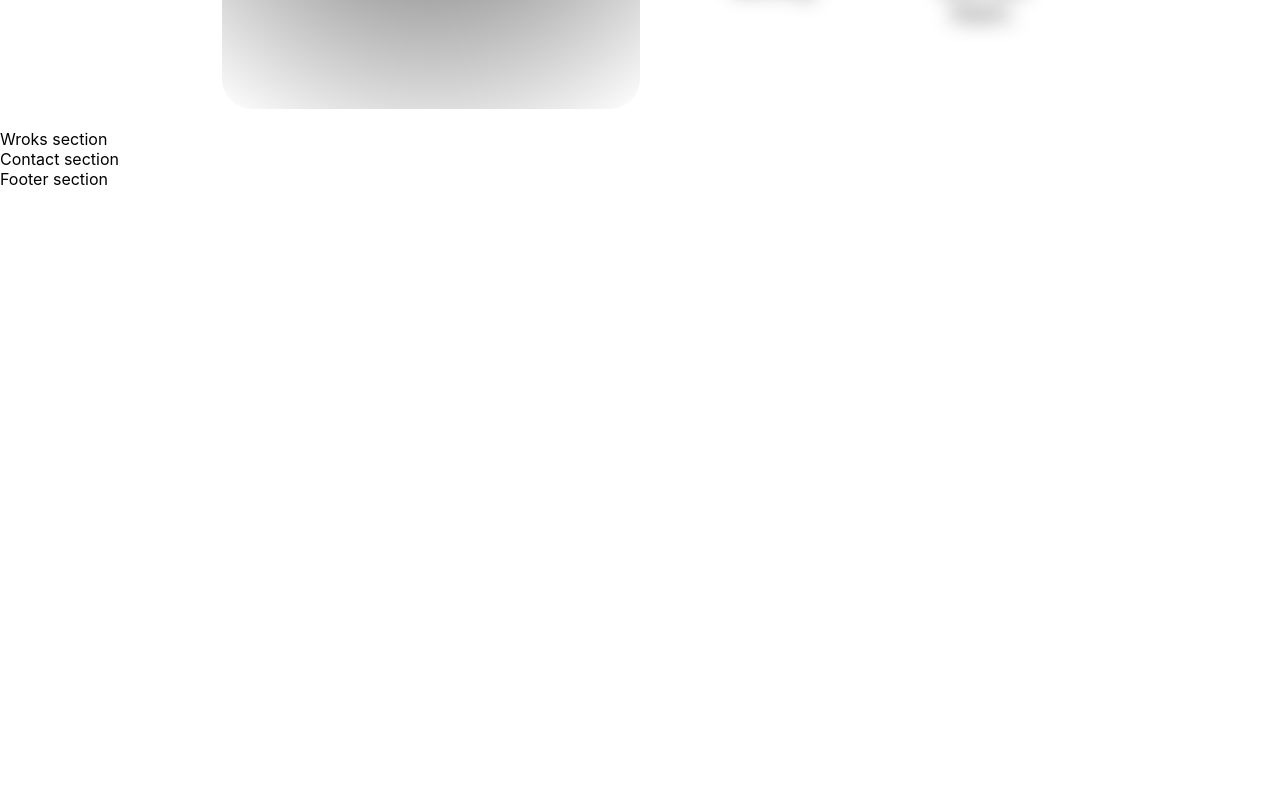
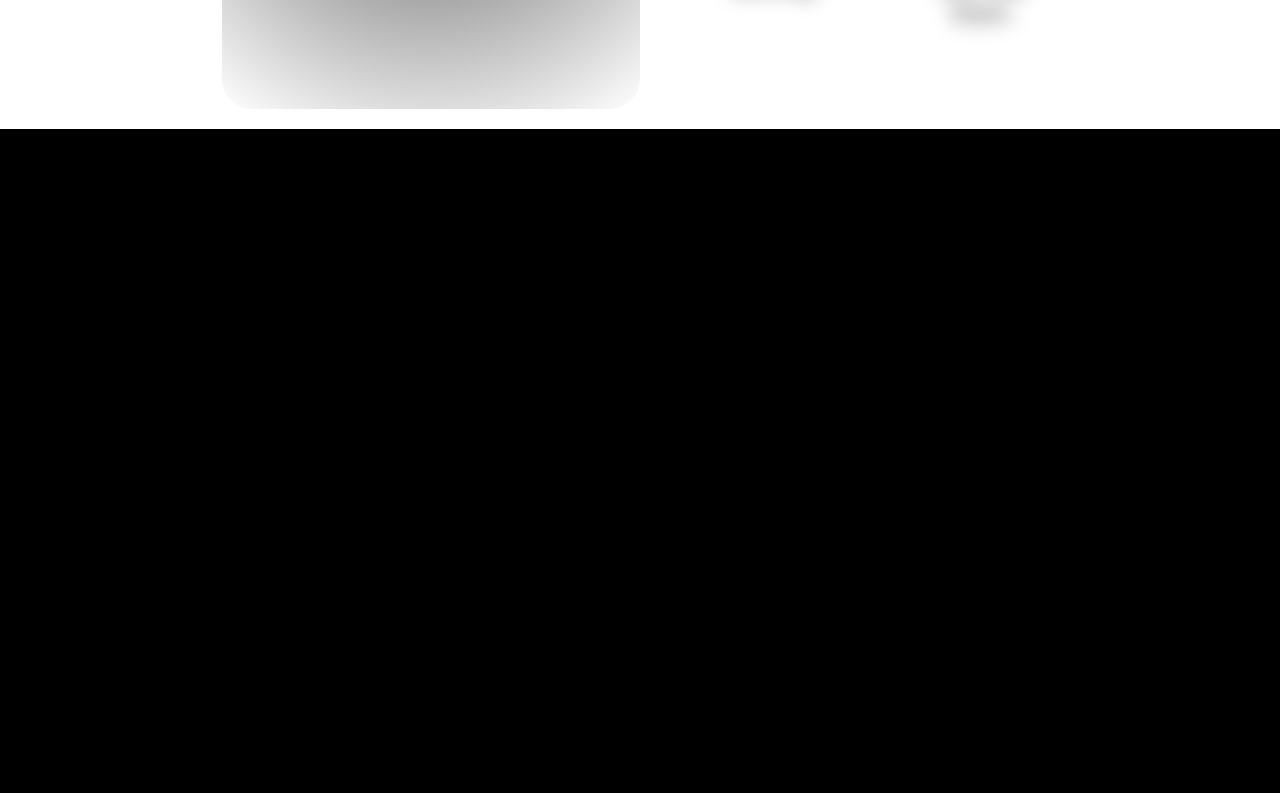
Before and after one commit to AlisherSrc/portfolio-website, a React (Vite) app: page / in a window 1280 px wide. Shown: the part 927-1720 px from the top of the page. Before the commit the page ends 1116 px from the top, so only its background shows below. Built offline with nearby package versions, Linux system fonts and the light colour scheme.

Commit message:
Refactored the Works section and set up init struc
In this commit:

Created a "data" folder to store all projects and slides

Added the "Projects" module to manage projects

Commented out the burger-menu icon in the navbar as it is currently
redundant and not in use

```diff
--- a/src/App.css
+++ b/src/App.css
@@ -0,0 +1,4 @@
+.App{
+    scroll-snap-type: y mandatory;
+    scroll-behavior: smooth;
+}
--- a/src/components/navbar/Navbar.tsx
+++ b/src/components/navbar/Navbar.tsx
@@ -8,9 +8,9 @@ const Navbar = () => {
             <div className="navbar-icon">
                 <a>AlisherSk</a>
             </div>
-            <div className="navbar-burger__menu">
+            {/* <div className="navbar-burger__menu">
                 <img src={burger_menu}  alt='menu'/>
-            </div>
+            </div> */}
         </div>
     )
 }
--- /dev/null
+++ b/src/components/project/Project.tsx
@@ -0,0 +1,15 @@
+import React from "react";
+
+interface Props{
+
+}
+
+const Project = () => {
+    return (
+        <div>
+            Project
+        </div>
+    )
+}
+
+export default Project;
--- a/src/containers/Scroller-section/Scroller-section.tsx
+++ b/src/containers/Scroller-section/Scroller-section.tsx
@@ -2,28 +2,10 @@ import React from "react";
 import './scroller-section.scss'
 import Slider from "../../components/slider/Slider";
 import { SliderImage } from "../../modules/slider";
-
+import slides from "../../data/slides";
 
 
 const ScrollerSection = () => {
-    const slides : SliderImage[] = [
-        {
-            title: "Responsive and Compatible",
-            description: "Design and develop websites that work seamlessly across all devices and browsers.",
-            backgroundImage: "https://images.unsplash.com/photo-1643930493431-472102e838fd?ixlib=rb-4.0.3&ixid=MnwxMjA3fDB8MHxwaG90by1wYWdlfHx8fGVufDB8fHx8&auto=format&fit=crop&w=1170&q=80"
-
-        },
-        {
-            title: "SEO optimized",
-            description: "Websites that are optimized for search engines to improve their visibility and ranking.",
-            backgroundImage: "https://images.unsplash.com/photo-1657812160299-6b656decd5b1?ixlib=rb-4.0.3&ixid=MnwxMjA3fDB8MHxwaG90by1wYWdlfHx8fGVufDB8fHx8&auto=format&fit=crop&w=1167&q=80"
-        },
-        {
-            title: "Accessable for everyone",
-            description: "Websites with accessibility in mind to ensure that everyone can access and use them.",
-            backgroundImage: "https://images.unsplash.com/photo-1625490939776-17cef70ec079?ixlib=rb-4.0.3&ixid=MnwxMjA3fDB8MHxwaG90by1wYWdlfHx8fGVufDB8fHx8&auto=format&fit=crop&w=880&q=80"
-        },
-    ]
 
     return (
         <section className="scroller-section">
--- a/src/containers/Works-section/Works-section.tsx
+++ b/src/containers/Works-section/Works-section.tsx
@@ -1,9 +1,25 @@
 import React from "react";
+import './works-section.scss'
+import projects from "../../data/projects";
+import Project from "../../components/project/Project";
+
+
+
 
 const WorksSection = () => {
+
+
     return (
-        <section>
-            Wroks section
+        <section className="worksSection">
+            <div>
+                <h2>My works:</h2>
+                <div className="projects-track">
+                    {projects.map(() => (
+                        <Project />
+                    ))}
+                </div>
+            </div>
+
         </section>
     )
 }
--- /dev/null
+++ b/src/containers/Works-section/works-section.scss
@@ -0,0 +1,13 @@
+section.worksSection{
+    width: 100%;
+    height: 100vh;
+    background-color: black;
+    overflow: hidden;
+    scroll-snap-align: center;
+}
+
+h2 {
+    font-size: 30px;
+    text-align: center;
+    margin-bottom: 20px;
+}
--- /dev/null
+++ b/src/data/projects.ts
@@ -0,0 +1,11 @@
+import { Project } from "../modules/project";
+
+const projects : Project[] = [
+    {
+        title: "Printerest",
+        subtitle: "Pinterest Clone with Angular and Django",
+    }
+]
+
+
+export default projects;
--- /dev/null
+++ b/src/data/slides.ts
@@ -0,0 +1,22 @@
+import { SliderImage } from "../modules/slider";
+
+const slides : SliderImage[] = [
+    {
+        title: "Responsive and Compatible",
+        description: "Design and develop websites that work seamlessly across all devices and browsers.",
+        backgroundImage: "https://images.unsplash.com/photo-1643930493431-472102e838fd?ixlib=rb-4.0.3&ixid=MnwxMjA3fDB8MHxwaG90by1wYWdlfHx8fGVufDB8fHx8&auto=format&fit=crop&w=1170&q=80"
+
+    },
+    {
+        title: "SEO optimized",
+        description: "Websites that are optimized for search engines to improve their visibility and ranking.",
+        backgroundImage: "https://images.unsplash.com/photo-1657812160299-6b656decd5b1?ixlib=rb-4.0.3&ixid=MnwxMjA3fDB8MHxwaG90by1wYWdlfHx8fGVufDB8fHx8&auto=format&fit=crop&w=1167&q=80"
+    },
+    {
+        title: "Accessable for everyone",
+        description: "Websites with accessibility in mind to ensure that everyone can access and use them.",
+        backgroundImage: "https://images.unsplash.com/photo-1625490939776-17cef70ec079?ixlib=rb-4.0.3&ixid=MnwxMjA3fDB8MHxwaG90by1wYWdlfHx8fGVufDB8fHx8&auto=format&fit=crop&w=880&q=80"
+    },
+]
+
+export default slides;
--- /dev/null
+++ b/src/modules/project.ts
@@ -0,0 +1,6 @@
+export interface Project{
+    title: string,
+    subtitle?: string,
+    description?: string,
+    images?: string[]
+}
```
Also changed, not shown: src/components/project/project.scss (added).
